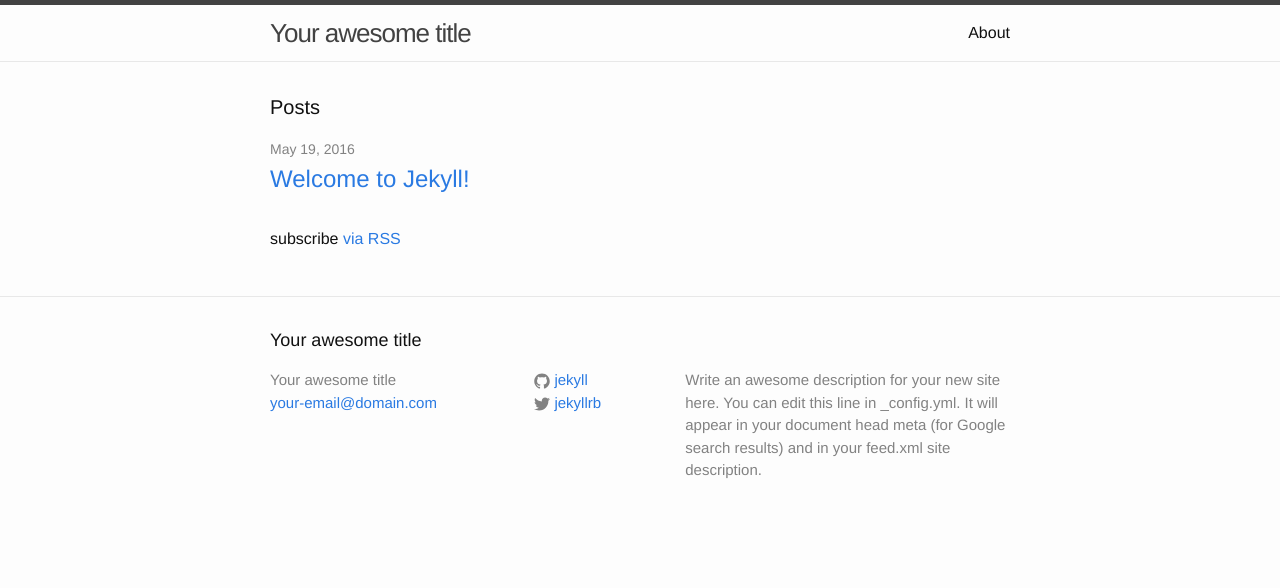
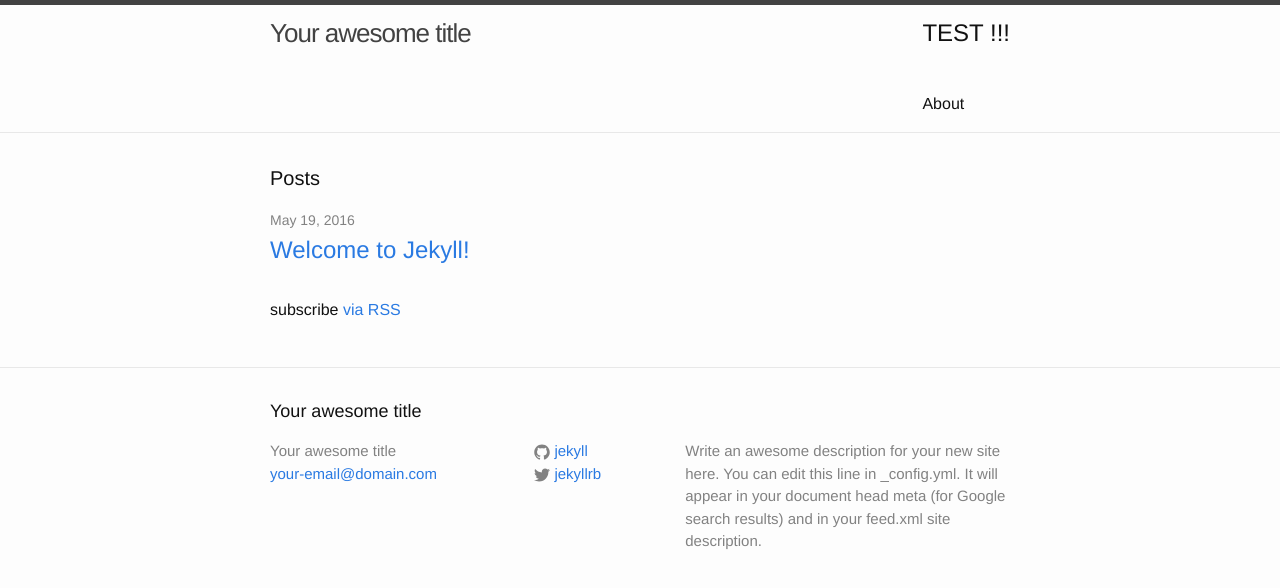
Before and after one commit to JohanRibes/JohanRibes.github.io, a Jekyll site: the page built from index.html, in a window 1280 px wide. Shown: the top 588 px of the page. Built offline with Jekyll 4.4.1, drawn with Linux system fonts in a browser that asks for light colours.

Commit message:
first change to see if GH Jekyll engin works

```diff
--- a/_includes/header.html
+++ b/_includes/header.html
@@ -14,6 +14,7 @@
       </a>
 
       <div class="trigger">
+	<H1>TEST !!!</H1>
         {% for my_page in site.pages %}
           {% if my_page.title %}
           <a class="page-link" href="{{ my_page.url | prepend: site.baseurl }}">{{ my_page.title }}</a>
```
